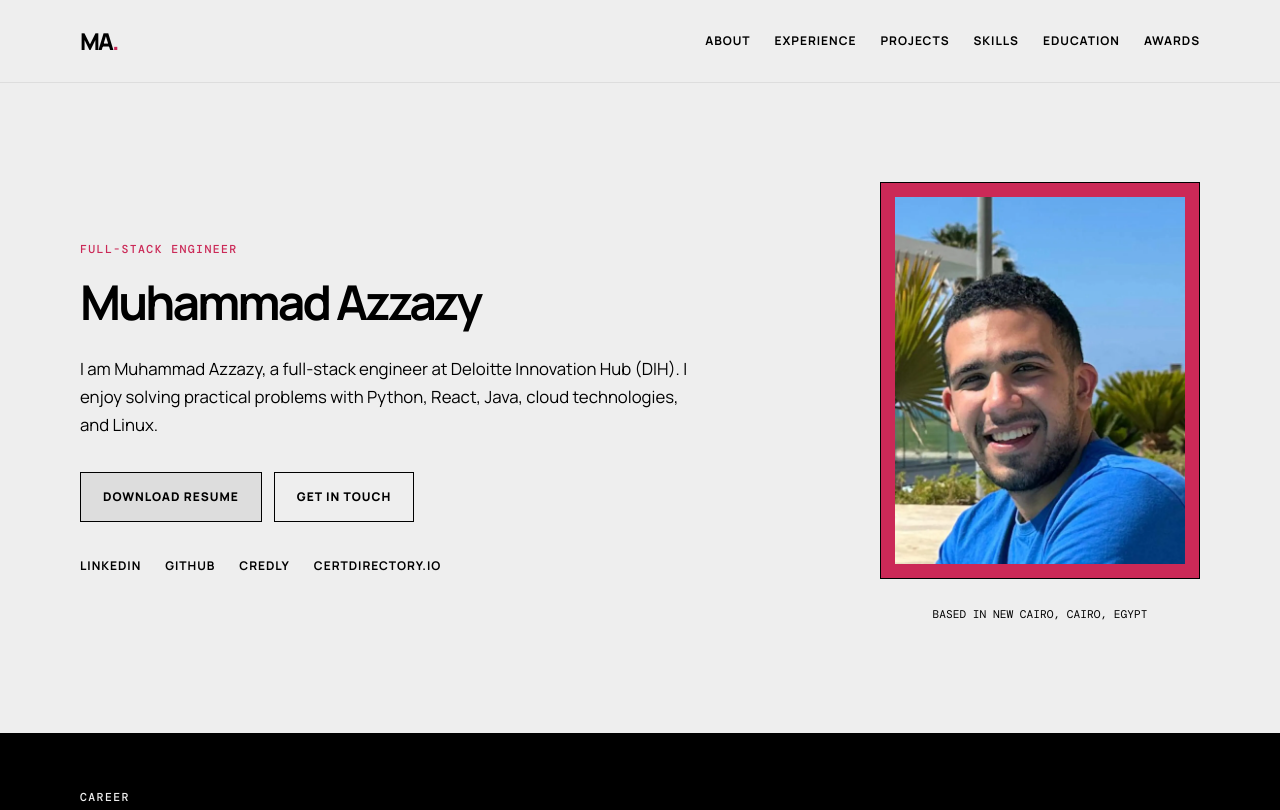
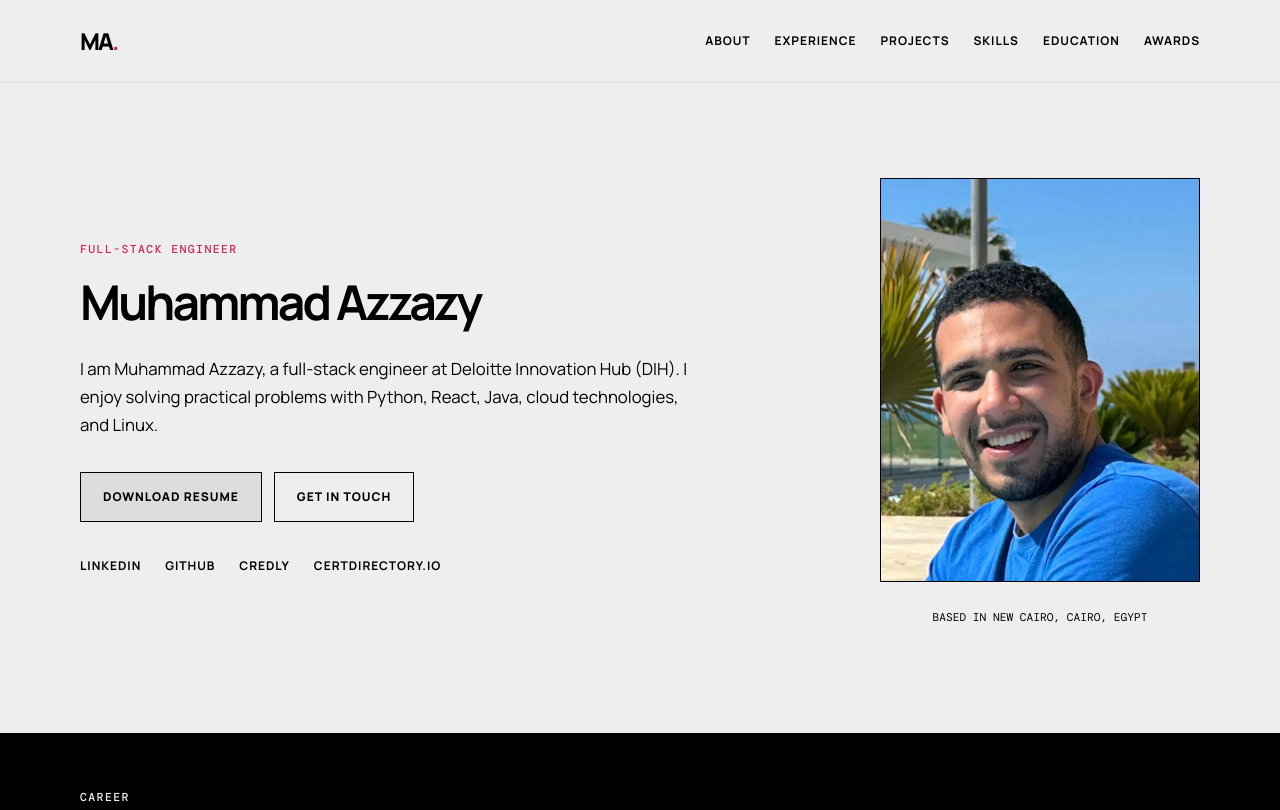
Before and after one commit to muhammadazzazy/muhammadazzazy.github.io, a plain HTML site: page index.html in a window 1280 px wide. Shown: the top 810 px of the page. Drawn offline with nearby package versions, Linux system fonts and the light colour scheme.

Commit message:
Remove image frame background and padding

```diff
--- a/index.html
+++ b/index.html
@@ -105,7 +105,7 @@
           </div>
         </div>
         <div class="hero-image">
-          <div class="image-frame">
+          <div class="bordered-image">
             <img
               src="assets/images/mazzazy.webp"
               alt="A headshot of Muhammad Azzazy"
--- a/style.css
+++ b/style.css
@@ -173,13 +173,11 @@ h3 {
   text-align: center;
 }
 
-.image-frame {
-  background: var(--accent);
+.bordered-image {
   border: 1px solid var(--black);
-  padding: 14px;
 }
 
-.image-frame img {
+.bordered-image img {
   display: block;
   height: auto;
   width: 100%;
```
